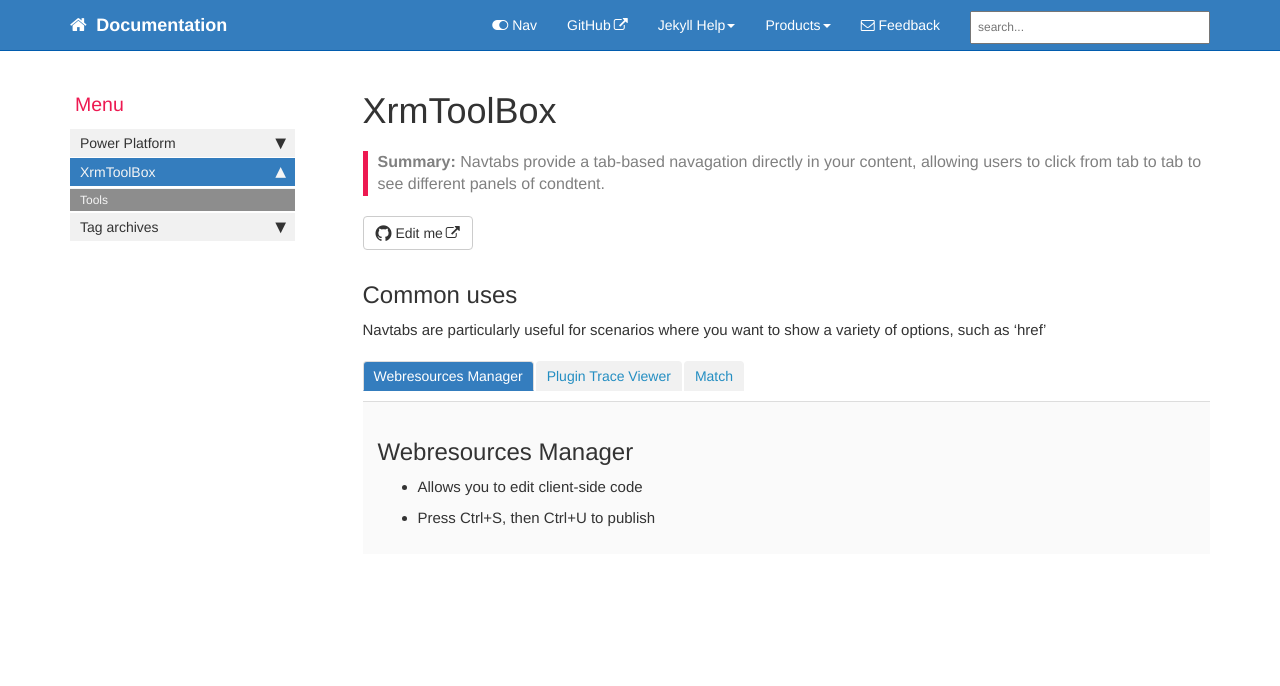
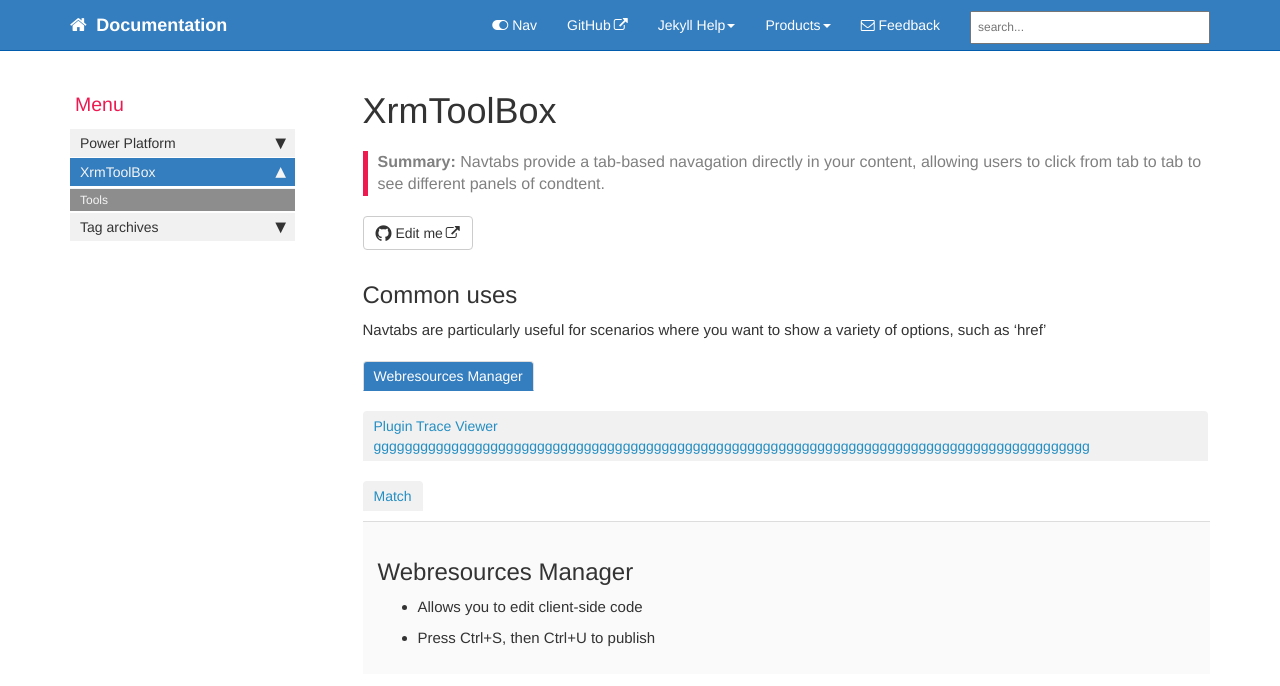
Before and after one commit to gedeontofidji/Documentation, a Jekyll site: the page built from pages/mydoc/mydoc_xrmtoolbox_tool.md, in a window 1280 px wide. Shown: the top 686 px of the page. Built offline with Jekyll 4.4.1, drawn with Linux system fonts in a browser that asks for light colours; comment, search, counter and statistics services are not loaded.

Commit message:
Update mydoc_xrmtoolbox_tool.md

```diff
--- a/pages/mydoc/mydoc_xrmtoolbox_tool.md
+++ b/pages/mydoc/mydoc_xrmtoolbox_tool.md
@@ -16,7 +16,7 @@ Navtabs are particularly useful for scenarios where you want to show a variety o
 
 <ul id="profileTabs" class="nav nav-tabs">
     <li class="active"><a class="noCrossRef" href="#webresources-manager" data-toggle="tab">Webresources Manager</a></li>
-    <li><a class="noCrossRef" href="#plugin-trace-viewer" data-toggle="tab">Plugin Trace Viewer</a></li>
+    <li><a class="noCrossRef" href="#plugin-trace-viewer" data-toggle="tab">Plugin Trace Viewer gggggggggggggggggggggggggggggggggggggggggggggggggggggggggggggggggggggggggggggggggggggggggggg</a></li>
     <li><a class="noCrossRef" href="#match" data-toggle="tab">Match</a></li>
 </ul>
   <div class="tab-content">
```
